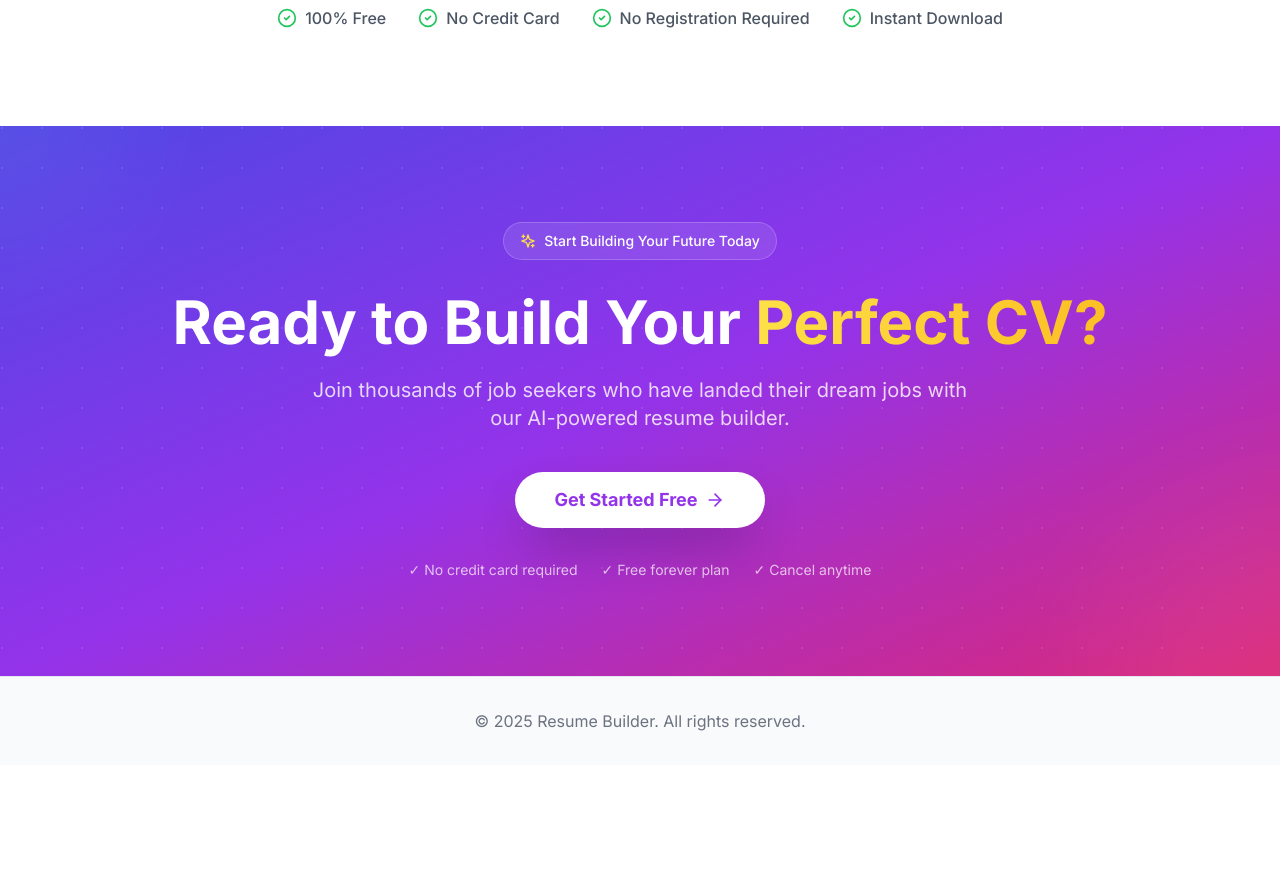
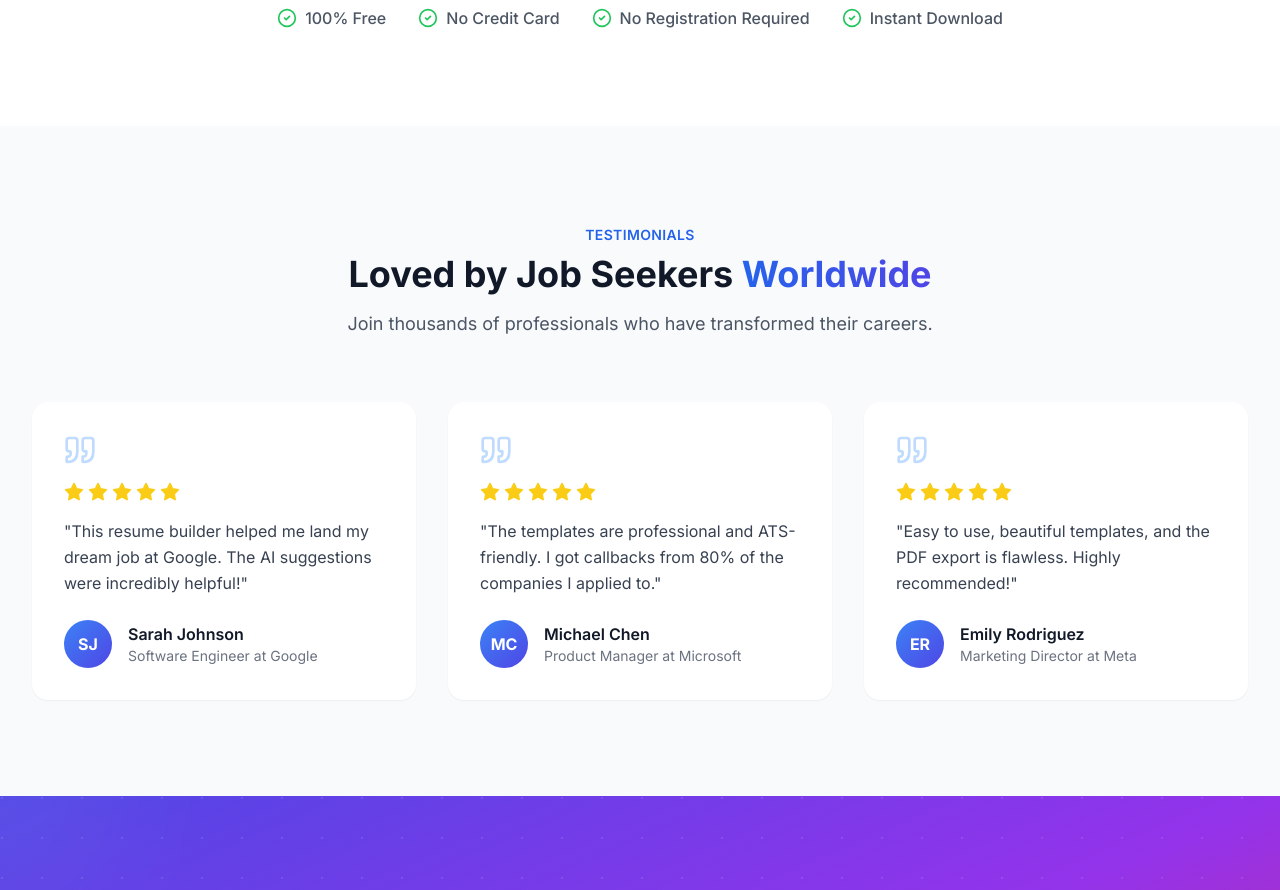
Before and after one commit to CVsmartAi1/resume-builder, a Next.js app in the folder shell/: page / in a window 1280 px wide. Shown: the part 1900-2790 px from the top of the page. Before the commit the page ends 2665 px from the top, so only its background shows below. Built offline with nearby package versions, Linux system fonts and the light colour scheme; no server answers.

Commit message:
feat: Enhance Landing Page - Add Testimonials and Footer components

```diff
--- a/shell/src/app/page.tsx
+++ b/shell/src/app/page.tsx
@@ -1,7 +1,5 @@
 import type { Metadata } from 'next';
-import { Hero } from '@/components/landing/Hero';
-import { Features } from '@/components/landing/Features';
-import { CTA } from '@/components/landing/CTA';
+import { Hero, Features, Testimonials, CTA, Footer } from '@/components/landing';
 
 export const metadata: Metadata = {
   title: 'Resume Builder - Create Professional CVs in Minutes | Free AI-Powered',
@@ -57,14 +55,9 @@ export default function Home() {
     <main className="min-h-screen">
       <Hero />
       <Features />
+      <Testimonials />
       <CTA />
-
-      {/* Simple Footer */}
-      <footer className="py-8 px-4 sm:px-6 lg:px-8 border-t bg-gray-50">
-        <div className="max-w-6xl mx-auto text-center text-gray-500">
-          <p>© 2025 Resume Builder. All rights reserved.</p>
-        </div>
-      </footer>
+      <Footer />
     </main>
   );
 }
--- /dev/null
+++ b/shell/src/components/landing/Footer.tsx
@@ -0,0 +1,140 @@
+'use client';
+
+import Link from 'next/link';
+import { FileText, Github, Twitter, Linkedin } from 'lucide-react';
+
+const footerLinks = {
+  product: [
+    { label: 'Features', href: '#features' },
+    { label: 'Templates', href: '#templates' },
+    { label: 'Pricing', href: '#pricing' },
+    { label: 'Changelog', href: '#changelog' },
+  ],
+  company: [
+    { label: 'About', href: '/about' },
+    { label: 'Blog', href: '/blog' },
+    { label: 'Careers', href: '/careers' },
+    { label: 'Contact', href: '/contact' },
+  ],
+  resources: [
+    { label: 'Help Center', href: '/help' },
+    { label: 'API Docs', href: '/api' },
+    { label: 'Privacy Policy', href: '/privacy' },
+    { label: 'Terms of Service', href: '/terms' },
+  ],
+  legal: [
+    { label: 'Privacy', href: '/privacy' },
+    { label: 'Terms', href: '/terms' },
+    { label: 'Cookie Policy', href: '/cookies' },
+  ],
+};
+
+const socialLinks = [
+  { icon: Twitter, href: 'https://twitter.com', label: 'Twitter' },
+  { icon: Github, href: 'https://github.com', label: 'GitHub' },
+  { icon: Linkedin, href: 'https://linkedin.com', label: 'LinkedIn' },
+];
+
+export function Footer() {
+  return (
+    <footer className="bg-gray-900 text-gray-300">
+      <div className="max-w-7xl mx-auto px-4 sm:px-6 lg:px-8 py-16">
+        <div className="grid grid-cols-2 md:grid-cols-6 gap-8">
+          {/* Brand */}
+          <div className="col-span-2">
+            <Link href="/" className="flex items-center gap-2 mb-4">
+              <div className="p-2 bg-blue-600 rounded-lg">
+                <FileText className="h-6 w-6 text-white" />
+              </div>
+              <span className="text-xl font-bold text-white">Resume Builder</span>
+            </Link>
+            <p className="text-gray-400 mb-6 max-w-xs">
+              Create professional, ATS-friendly resumes with our AI-powered builder. Free forever.
+            </p>
+            {/* Social Links */}
+            <div className="flex gap-4">
+              {socialLinks.map((social) => (
+                <a
+                  key={social.label}
+                  href={social.href}
+                  target="_blank"
+                  rel="noopener noreferrer"
+                  className="p-2 bg-gray-800 rounded-lg hover:bg-gray-700 transition-colors"
+                  aria-label={social.label}
+                >
+                  <social.icon className="h-5 w-5" />
+                </a>
+              ))}
+            </div>
+          </div>
+
+          {/* Product */}
+          <div>
+            <h3 className="text-white font-semibold mb-4">Product</h3>
+            <ul className="space-y-3">
+              {footerLinks.product.map((link) => (
+                <li key={link.label}>
+                  <Link href={link.href} className="hover:text-white transition-colors">
+                    {link.label}
+                  </Link>
+                </li>
+              ))}
+            </ul>
+          </div>
+
+          {/* Company */}
+          <div>
+            <h3 className="text-white font-semibold mb-4">Company</h3>
+            <ul className="space-y-3">
+              {footerLinks.company.map((link) => (
+                <li key={link.label}>
+                  <Link href={link.href} className="hover:text-white transition-colors">
+                    {link.label}
+                  </Link>
+                </li>
+              ))}
+            </ul>
+          </div>
+
+          {/* Resources */}
+          <div>
+            <h3 className="text-white font-semibold mb-4">Resources</h3>
+            <ul className="space-y-3">
+              {footerLinks.resources.map((link) => (
+                <li key={link.label}>
+                  <Link href={link.href} className="hover:text-white transition-colors">
+                    {link.label}
+                  </Link>
+                </li>
+              ))}
+            </ul>
+          </div>
+
+          {/* Legal */}
+          <div>
+            <h3 className="text-white font-semibold mb-4">Legal</h3>
+            <ul className="space-y-3">
+              {footerLinks.legal.map((link) => (
+                <li key={link.label}>
+                  <Link href={link.href} className="hover:text-white transition-colors">
+                    {link.label}
+                  </Link>
+                </li>
+              ))}
+            </ul>
+          </div>
+        </div>
+
+        {/* Bottom */}
+        <div className="mt-16 pt-8 border-t border-gray-800 flex flex-col md:flex-row justify-between items-center gap-4">
+          <p className="text-gray-500 text-sm">
+            © 2025 Resume Builder. All rights reserved.
+          </p>
+          <p className="text-gray-500 text-sm">
+            Made with ❤️ for job seekers worldwide.
+          </p>
+        </div>
+      </div>
+    </footer>
+  );
+}
--- /dev/null
+++ b/shell/src/components/landing/Testimonials.tsx
@@ -0,0 +1,114 @@
+'use client';
+
+import { motion } from 'framer-motion';
+import { Star, Quote } from 'lucide-react';
+
+const testimonials = [
+  {
+    name: 'Sarah Johnson',
+    role: 'Software Engineer',
+    company: 'Google',
+    content: 'This resume builder helped me land my dream job at Google. The AI suggestions were incredibly helpful!',
+    rating: 5,
+    image: 'SJ',
+  },
+  {
+    name: 'Michael Chen',
+    role: 'Product Manager',
+    company: 'Microsoft',
+    content: 'The templates are professional and ATS-friendly. I got callbacks from 80% of the companies I applied to.',
+    rating: 5,
+    image: 'MC',
+  },
+  {
+    name: 'Emily Rodriguez',
+    role: 'Marketing Director',
+    company: 'Meta',
+    content: 'Easy to use, beautiful templates, and the PDF export is flawless. Highly recommended!',
+    rating: 5,
+    image: 'ER',
+  },
+];
+
+export function Testimonials() {
+  return (
+    <section className="py-24 bg-slate-50">
+      <div className="max-w-7xl mx-auto px-4 sm:px-6 lg:px-8">
+        {/* Section Header */}
+        <div className="text-center mb-16">
+          <motion.span
+            initial={{ opacity: 0, y: 20 }}
+            whileInView={{ opacity: 1, y: 0 }}
+            viewport={{ once: true }}
+            className="text-blue-600 font-semibold text-sm uppercase tracking-wide"
+          >
+            Testimonials
+          </motion.span>
+          <motion.h2
+            initial={{ opacity: 0, y: 20 }}
+            whileInView={{ opacity: 1, y: 0 }}
+            viewport={{ once: true }}
+            transition={{ delay: 0.1 }}
+            className="text-3xl sm:text-4xl font-bold text-gray-900 mt-2 mb-4"
+          >
+            Loved by Job Seekers{' '}
+            <span className="bg-gradient-to-r from-blue-600 to-indigo-600 bg-clip-text text-transparent">
+              Worldwide
+            </span>
+          </motion.h2>
+          <motion.p
+            initial={{ opacity: 0, y: 20 }}
+            whileInView={{ opacity: 1, y: 0 }}
+            viewport={{ once: true }}
+            transition={{ delay: 0.2 }}
+            className="text-lg text-gray-600 max-w-2xl mx-auto"
+          >
+            Join thousands of professionals who have transformed their careers.
+          </motion.p>
+        </div>
+
+        {/* Testimonials Grid */}
+        <div className="grid md:grid-cols-3 gap-8">
+          {testimonials.map((testimonial, index) => (
+            <motion.div
+              key={testimonial.name}
+              initial={{ opacity: 0, y: 20 }}
+              whileInView={{ opacity: 1, y: 0 }}
+              viewport={{ once: true }}
+              transition={{ delay: index * 0.1 }}
+              className="bg-white rounded-2xl p-8 shadow-sm hover:shadow-lg transition-shadow"
+            >
+              {/* Quote Icon */}
+              <Quote className="h-8 w-8 text-blue-200 mb-4" />
+
+              {/* Rating */}
+              <div className="flex gap-1 mb-4">
+                {Array.from({ length: testimonial.rating }).map((_, i) => (
+                  <Star key={i} className="h-5 w-5 fill-yellow-400 text-yellow-400" />
+                ))}
+              </div>
+
+              {/* Content */}
+              <p className="text-gray-700 mb-6 leading-relaxed">
+                "{testimonial.content}"
+              </p>
+
+              {/* Author */}
+              <div className="flex items-center gap-4">
+                <div className="w-12 h-12 rounded-full bg-gradient-to-br from-blue-500 to-indigo-600 flex items-center justify-center text-white font-bold">
+                  {testimonial.image}
+                </div>
+                <div>
+                  <div className="font-semibold text-gray-900">{testimonial.name}</div>
+                  <div className="text-sm text-gray-500">
+                    {testimonial.role} at {testimonial.company}
+                  </div>
+                </div>
+              </div>
+            </motion.div>
+          ))}
+        </div>
+      </div>
+    </section>
+  );
+}
--- /dev/null
+++ b/shell/src/components/landing/index.ts
@@ -0,0 +1,5 @@
+export { Hero } from './Hero';
+export { Features } from './Features';
+export { Testimonials } from './Testimonials';
+export { CTA } from './CTA';
+export { Footer } from './Footer';
```
Also changed, not shown: 2 other files (tests, documents, lock files or other folders).
